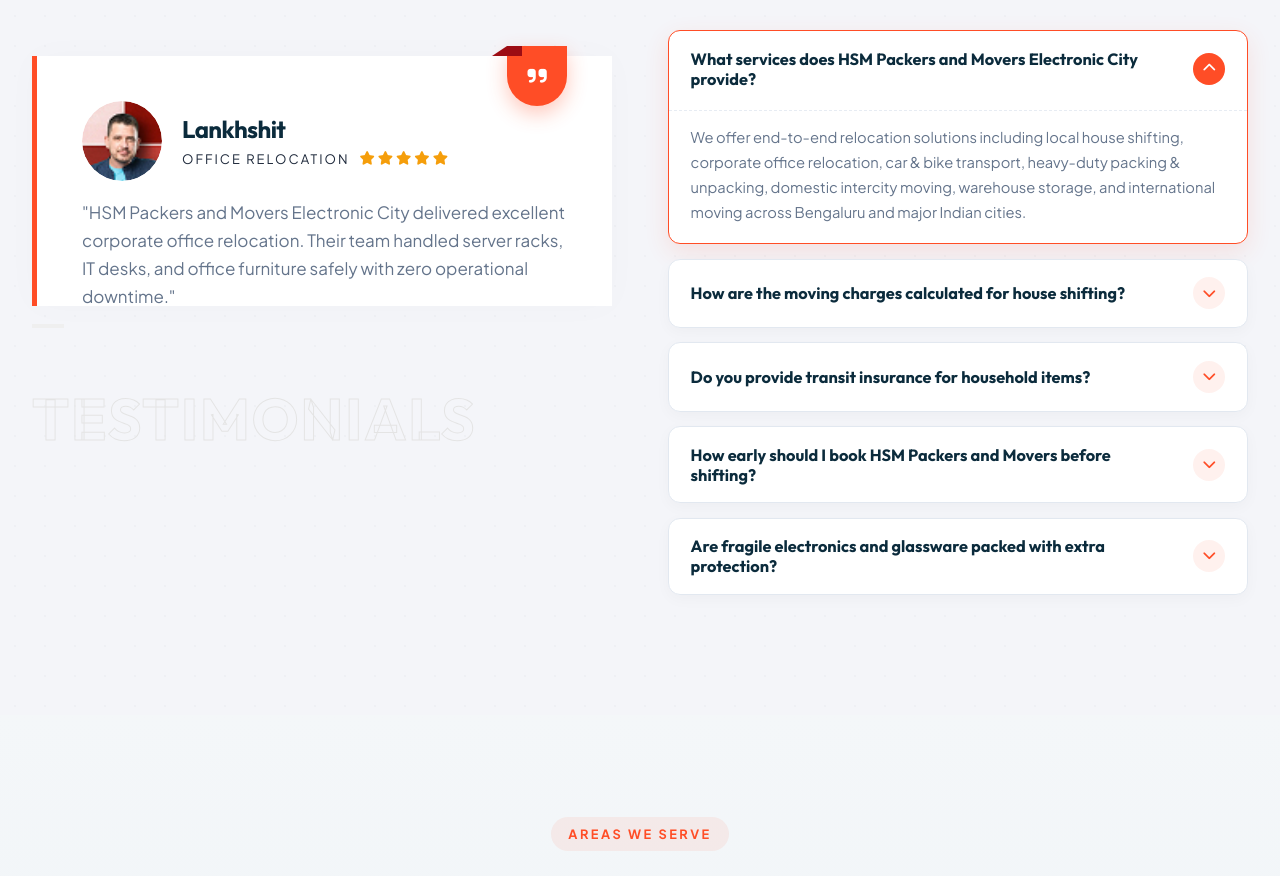
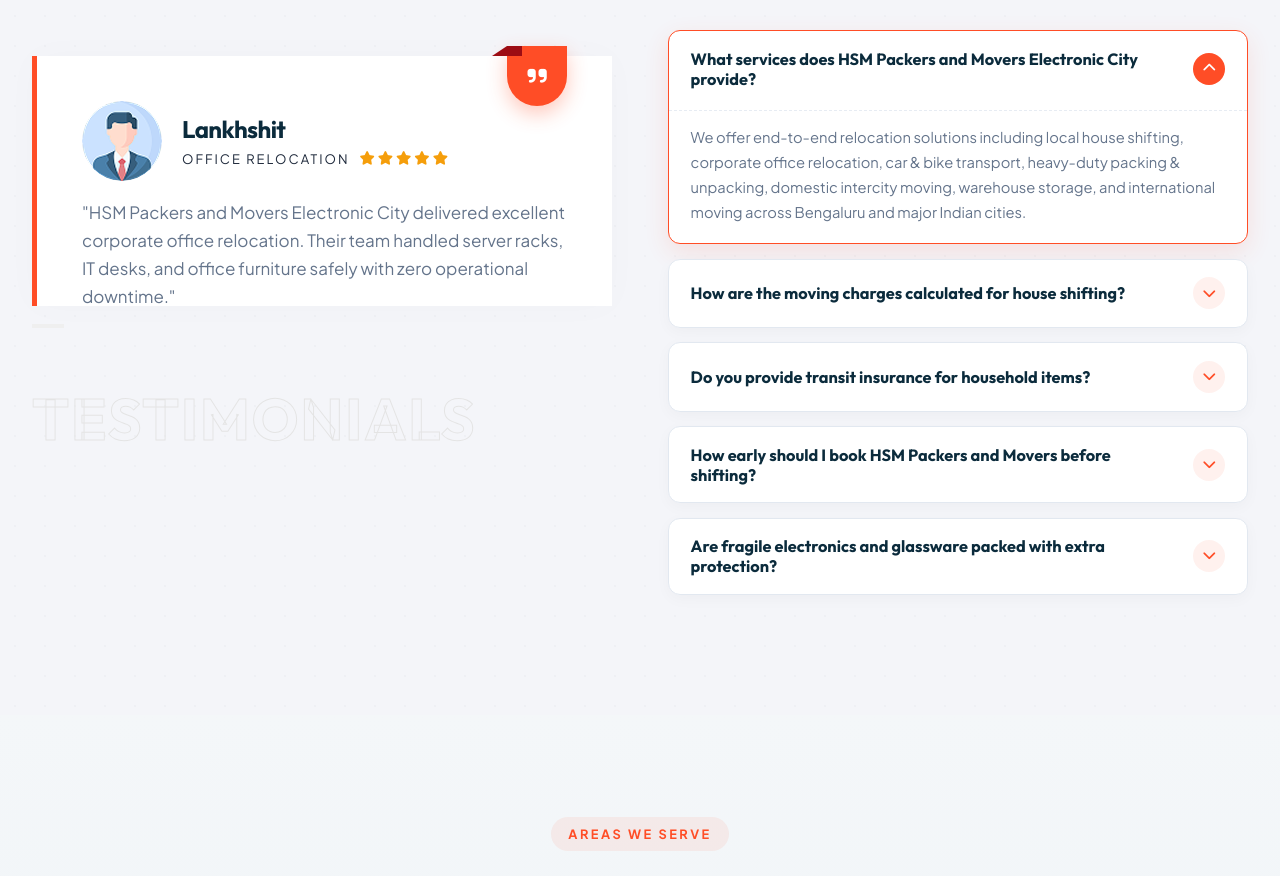
Before and after one commit to CybertizeYogesh/new-website-, a Next.js app: page / in a window 1280 px wide. Shown: the part 5023-5899 px from the top of the page. Built offline with nearby package versions, Linux system fonts and the light colour scheme.

Commit message:
Set exact suit avatar icon matching user screenshot for testimonial profile

```diff
--- a/src/components/GatiTestimonials.tsx
+++ b/src/components/GatiTestimonials.tsx
@@ -15,7 +15,7 @@
     id: 2,
     name: 'Lankhshit',
     role: 'OFFICE RELOCATION',
-    image: '/assets/images/C-1.jpg',
+    image: '/assets/images/testimonial-img.png',
     text: 'HSM Packers and Movers Electronic City delivered excellent corporate office relocation. Their team handled server racks, IT desks, and office furniture safely with zero operational downtime.',
     rating: 5,
   },
@@ -23,7 +23,7 @@
     id: 3,
     name: 'Anjali Pareek',
     role: 'VEHICLE TRANSPORT',
-    image: '/assets/images/C-2.jpg',
+    image: '/assets/images/testimonial-img.png',
     text: 'HSM Packers and Movers Electronic City provided safe car and bike transportation from Bengaluru to Delhi. Their team loaded the vehicle onto an enclosed car carrier with zero scratches.',
     rating: 5,
   },
@@ -31,7 +31,7 @@
     id: 4,
     name: 'Sandeep Verma',
     role: 'DOMESTIC MOVING',
-    image: '/assets/images/C-3.jpg',
+    image: '/assets/images/testimonial-img.png',
     text: 'Shifted 3BHK household items from Neeladri Nagar to Gurgaon with HSM Packers and Movers Electronic City. The crew used multi-layer bubble wrapping and heavy boxes for all electronics.',
     rating: 5,
   },
@@ -39,7 +39,7 @@
     id: 5,
     name: 'Kavita Reddy',
     role: 'PACKING & UNPACKING',
-    image: 'https://images.unsplash.com/photo-1573496359142-b8d87734a5a2?q=80&w=200&auto=format&fit=crop',
+    image: '/assets/images/testimonial-img.png',
     text: 'Extremely polite team from HSM Packers and Movers Electronic City! Unpacked and arranged all heavy furniture in our new flat in Bellandur within hours. Highly recommended moving service.',
     rating: 5,
   },
@@ -47,7 +47,7 @@
     id: 6,
     name: 'Vikramaditya Nair',
     role: 'CAR TRANSPORTATION',
-    image: 'https://images.unsplash.com/photo-1500648767791-00dcc994a43e?q=80&w=200&auto=format&fit=crop',
+    image: '/assets/images/testimonial-img.png',
     text: 'Booked vehicle carrier transport for my Honda City from Electronic City branch of HSM Packers and Movers to Kochi. Received real-time tracking updates and on-time safe delivery.',
     rating: 5,
   },
@@ -55,7 +55,7 @@
     id: 7,
     name: 'Pooja Deshmukh',
     role: 'WAREHOUSE STORAGE',
-    image: 'https://images.unsplash.com/photo-1580489944761-15a19d654956?q=80&w=200&auto=format&fit=crop',
+    image: '/assets/images/testimonial-img.png',
     text: 'Stored our household items in the secure Electronic City warehouse of HSM Packers and Movers Electronic City for 4 months. Everything remained dust-free, dry, and in pristine condition.',
     rating: 5,
   },
@@ -63,7 +63,7 @@
     id: 8,
     name: 'Rajesh R. Menon',
     role: 'INTERNATIONAL MOVING',
-    image: 'https://images.unsplash.com/photo-1472099645785-5658abf4ff4e?q=80&w=200&auto=format&fit=crop',
+    image: '/assets/images/testimonial-img.png',
     text: 'Phenomenal international relocation coordination by HSM Packers and Movers Electronic City from Bengaluru to Dubai. Handled customs clearance, wooden crating, and door delivery seamlessly.',
     rating: 5,
   },
```
